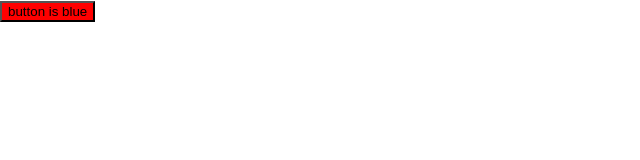
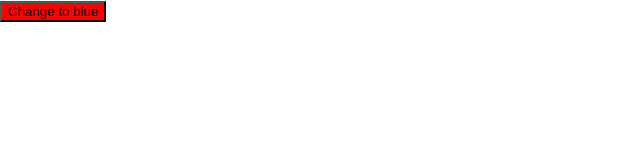
Before and after one commit to Talaspaev/TestingReactCourseUdemy2022, a React (Create React App) app: page / in a window 1280 px wide. Shown: the top 160 px of the page, without its empty margins (0-640 px from the left). Built offline with nearby package versions, Linux system fonts and the light colour scheme.

Commit message:
test changing color

```diff
--- a/src/App.js
+++ b/src/App.js
@@ -1,10 +1,16 @@
-import logo from "./logo.svg";
-import "./App.css";
+import { useState } from "react";
 
 function App() {
+  const [buttonColor, setButtonColor] = useState("red");
+  const newButtonColor = buttonColor === "red" ? "blue" : "red";
   return (
     <div>
-      <button style={{ backgroundColor: "red" }}>button is blue</button>
+      <button
+        style={{ backgroundColor: buttonColor }}
+        onClick={() => setButtonColor(newButtonColor)}
+      >
+        Change to {newButtonColor}
+      </button>
     </div>
   );
 }
```
Also changed, not shown: 1 other file (tests, documents, lock files or other folders).
